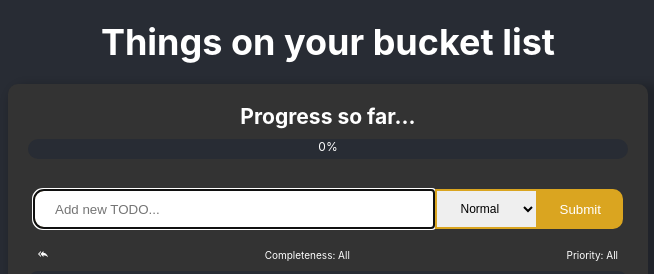
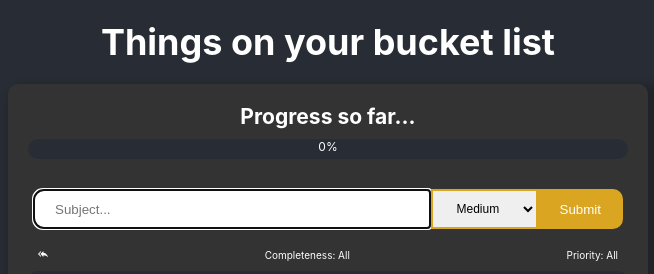
Before and after one commit to Gaccoo/Homework-33, a React (Create React App) app: page / in a window 1280 px wide. Shown: the top 274 px of the page, without its empty margins (312-966 px from the left). Built offline with nearby package versions, Linux system fonts and the light colour scheme.

Commit message:
Removed a million props, added event functions

```diff
--- a/src/App.tsx
+++ b/src/App.tsx
@@ -6,8 +6,7 @@ import Progress from './components/progress';
 import useLocalStorage from './hooks/localStorage';
 import { TODO } from './components/item';
 
-const App = () => {
-  const [todos, setTodos] = useLocalStorage('todos', [{
+const initialValue = [{
   id: 1, name: 'Wash dishes', priority: 1, done: false, file: null,
 },
 {
@@ -15,7 +14,10 @@ const App = () => {
 },
 {
   id: 3, name: 'Take out the dog.', priority: 2, done: false, file: null,
-  }]);
+}];
+
+const App = () => {
+  const [todos, setTodos] = useLocalStorage('todos', initialValue);
   const progress = ((todos.filter((item: TODO) => item.done).length / todos.length) * 100).toFixed(0);
 
   return (
@@ -28,7 +30,19 @@ const App = () => {
           {
               todos.length ? <Progress progress={progress} /> : null
             }
-          <Input todos={todos} setTodos={setTodos} />
+
+          <Input
+            onSubmit={(input) => {
+              const newObj = [...todos, {
+                id: Math.round(Math.random() * 1000),
+                name: input.name,
+                priority: input.priority,
+                done: false,
+                file: null,
+              }];
+              setTodos(newObj);
+            }}
+          />
           <List todos={todos} setTodos={setTodos} />
         </div>
       </div>
--- a/src/components/fileUploader.tsx
+++ b/src/components/fileUploader.tsx
@@ -1,4 +1,3 @@
-import { useState } from 'react';
 import { AiOutlinePicture } from 'react-icons/ai';
 import { TODO } from './item';
 
--- a/src/components/input.tsx
+++ b/src/components/input.tsx
@@ -1,101 +1,76 @@
 import React, { useEffect, useRef, useState } from 'react';
-import { TODO } from './item';
+import { priorities } from './item';
 
 type AppProps = {
-  todos: TODO[]
-  setTodos: (value: TODO[]) => void
-  edit?: boolean
-  setEdit?: (value: boolean) => void
   name?: string
-  id?: number
   priority?: number
+  onSubmit: (params: { name: string, priority: number }) => void
 }
 
-const inputColor = [
-  'green',
-  'goldenrod',
-  'red',
-];
-
 const Input = ({
-  todos, setTodos, edit, setEdit, name, id, priority,
+  name, priority, onSubmit,
 }: AppProps) => {
   const [input, setInput] = useState({ name: '', priority: 1 });
   const todoInput = useRef<HTMLInputElement>(null);
+
   useEffect(() => {
     todoInput.current?.focus();
   });
-  const submitHandler = (event: { preventDefault: () => void; }) => {
+
+  useEffect(() => {
+    if (typeof name === 'string' && typeof priority === 'number') {
+      setInput({ name, priority });
+    }
+  }, []);
+
+  const submitNewHandler = (event: { preventDefault: () => void; }) => {
     event.preventDefault();
-    if (!edit) {
-      setTodos([...todos, {
-        id: Math.round(Math.random() * 1000), name: input.name, priority: input.priority, done: false, file: null,
-      }]);
-      setInput({ ...input, name: '' });
-    }
-    if (setEdit) {
-      setEdit(false);
-    }
-  };
-  const changeHandler = (value: string, itemId: number | undefined) => {
-    if (edit) {
-      const newState = todos.map((item) => {
-        if (item.id === itemId) {
-          return { ...item, name: value };
-        }
-        return item;
-      });
-      setTodos(newState);
-    } else {
-      setInput({ ...input, name: value });
-    }
-  };
-
-  const selectChangeHandler = (value: number, itemId: number | undefined) => {
-    if (edit) {
-      const newState = todos.map((item) => {
-        if (item.id === itemId) {
-          return { ...item, priority: value };
-        }
-        return item;
-      });
-      setTodos(newState);
-    } else {
-      setInput({ ...input, priority: value });
-    }
+    onSubmit(input);
+    setInput({
+      ...input,
+      name: '',
+    });
   };
 
   return (
-    <form className="input-wrapper" onSubmit={submitHandler}>
+    <form className="input-wrapper" onSubmit={submitNewHandler}>
       <input
         ref={todoInput}
         className="input"
         type="text"
-        // @ts-ignore
-        style={{ border: `2px solid ${edit ? inputColor[priority] : inputColor[input.priority]}` }}
-        placeholder="Add new TODO..."
-        value={edit ? name : input.name}
-        onChange={(e) => changeHandler(e.target.value, id)}
+        style={{ border: `2px solid ${priorities[input.priority].color}` }}
+        placeholder="Subject..."
+        value={input.name}
+        onChange={(e) => {
+          const newInput = { ...input };
+          newInput.name = e.target.value;
+          setInput(newInput);
+        }}
       />
 
       <select
         className="select-input"
         name="priority"
-        // @ts-ignore
-        style={{ border: `2px solid ${edit ? inputColor[priority] : inputColor[input.priority]}` }}
-        value={edit ? priority : input.priority}
-        onChange={(event) => selectChangeHandler(+event.target.value, id)}
+        style={{ border: `2px solid ${priorities[input.priority].color}` }}
+        value={input.priority}
+        onChange={(event) => {
+          const newSelect = { ...input, priority: +event.target.value };
+          setInput(newSelect);
+        }}
       >
-        <option value="0">Low</option>
-        <option value="1">Normal</option>
-        <option value="2">High</option>
+        {
+          priorities.map((item) => (
+            <option key={item.name} value={item.id}>{item.name}</option>
+          ))
+        }
       </select>
       <input
         className="button"
         type="submit"
-        // @ts-ignore
-        style={edit ? { border: `2px solid ${inputColor[priority]}`, backgroundColor: inputColor[priority] }
-          : { border: `2px solid ${inputColor[input.priority]}`, backgroundColor: inputColor[input.priority] }}
+        style={{
+          border: `2px solid ${priorities[input.priority].color}`,
+          backgroundColor: priorities[input.priority].color,
+        }}
       />
     </form>
   );
--- a/src/components/item.tsx
+++ b/src/components/item.tsx
@@ -16,38 +16,52 @@ type ListProps = {
   id: number
   priority: number
   done: boolean
-  doneHandler: (id: number) => void
-  deleteHandler: (id: number) => void
+  onDone: (id: number) => void
+  onDelete: (id: number) => void
   todos: TODO[]
   setTodos: (value: TODO[]) => void
 }
+
+export const priorities = [
+  { name: 'Low', color: 'green', id: 0 },
+  { name: 'Medium', color: 'goldenrod', id: 1 },
+  { name: 'High', color: 'red', id: 2 },
+];
+
+const priorityClassSelector = (priorityValue: number) => {
+  let classToReturn = '';
+  if (!priorityValue) {
+    classToReturn = 'todo low';
+  }
+  if (priorityValue === 1) {
+    classToReturn = 'todo';
+  }
+  if (priorityValue === 2) {
+    classToReturn = 'todo high';
+  }
+  return classToReturn;
+};
+
 const Item = ({
-  name, id, priority, done, doneHandler, deleteHandler, todos, setTodos,
+  name, id, priority, done, onDone, onDelete, todos, setTodos,
 }: ListProps) => {
   const [edit, setEdit] = useState(false);
   const picture = todos.find((item) => item.id === id);
-  const priorityClassSelector = () => {
-    let classToReturn = '';
-    if (!priority) {
-      classToReturn = 'todo low';
-    }
-    if (priority === 1) {
-      classToReturn = 'todo';
-    }
-    if (priority === 2) {
-      classToReturn = 'todo high';
-    }
-    return classToReturn;
-  };
+
   return edit ? (
     <Input
-      todos={todos}
-      setTodos={setTodos}
-      edit={edit}
-      setEdit={setEdit}
       name={name}
-      id={id}
       priority={priority}
+      onSubmit={(input) => {
+        const newState = todos.map((item) => {
+          if (item.id === id) {
+            return { ...item, name: input.name, priority: input.priority };
+          }
+          return item;
+        });
+        setTodos(newState);
+        setEdit(false);
+      }}
     />
 
   )
@@ -55,14 +69,21 @@ const Item = ({
       <div
         style={done ? { opacity: 0.4, textDecoration: 'line-through' }
           : { opacity: 1, textDecoration: undefined }}
-        className={priorityClassSelector()}
+        className={priorityClassSelector(priority)}
       >
-        <div className="todo-info" onClick={() => doneHandler(id)}>
+        <div className="todo-info" onClick={() => onDone(id)}>
 
-          <input className="checkbox" type="checkbox" checked={done} onChange={() => doneHandler(id)} />
+          <input className="checkbox" type="checkbox" checked={done} onChange={() => onDone(id)} />
           {
+            picture?.file ? (
+              <img
+                className="todo-img"
+                alt="not found"
+                style={{ width: '20px', height: '20px', borderRadius: '50%' }}
   // @ts-ignore
-            picture?.file ? <img className="todo-img" alt="not found" style={{ width: '20px', height: '20px', borderRadius: '50%' }} src={picture.file.image} />
+                src={picture.file.image}
+              />
+            )
               : null
           }
           <h3 className="todo-name">{name}</h3>
@@ -78,7 +99,7 @@ const Item = ({
           >
             <AiOutlineEdit />
           </span>
-          <span onClick={() => deleteHandler(id)} className="icon"><AiOutlineDelete /></span>
+          <span onClick={() => onDelete(id)} className="icon"><AiOutlineDelete /></span>
         </div>
       </div>
     );
--- a/src/components/list.tsx
+++ b/src/components/list.tsx
@@ -1,7 +1,6 @@
 import React, { useState } from 'react';
 import { MdOutlineReplyAll } from 'react-icons/md';
-import { FcHighPriority, FcLowPriority, FcMediumPriority } from 'react-icons/all';
-import Item, { TODO } from './item';
+import Item, { priorities, TODO } from './item';
 
 type AppProps = {
   todos: TODO[]
@@ -13,22 +12,53 @@ type Filter = {
   priority: number | undefined
 }
 
-const priorityList = [
-  'Low',
-  'Normal',
-  'High',
-];
+const filterHandler = (type: string, filterState: Filter) => {
+  const newFilerState:Filter = { state: undefined, priority: undefined };
+  if (type === 'F') {
+    switch (filterState.state) {
+      case 'Finished':
+        newFilerState.state = 'Unfinished';
+        break;
+      case 'Unfinished':
+        newFilerState.state = undefined;
+        break;
+      case undefined:
+        newFilerState.state = 'Finished';
+        break;
+      default:
+        return { ...filterState, state: undefined };
+    }
+  } else {
+    switch (filterState.priority) {
+      case undefined:
+        newFilerState.priority = 0;
+        break;
+      case 0:
+        newFilerState.priority = 1;
+        break;
+      case 1:
+        newFilerState.priority = 2;
+        break;
+      case 2:
+        newFilerState.priority = undefined;
+        break;
+      default:
+        newFilerState.priority = undefined;
+    }
+  }
+  return newFilerState;
+};
 
 const List = ({
   todos, setTodos,
 }: AppProps) => {
   const [filter, setFilter] = useState<Filter>({ state: undefined, priority: undefined });
 
-  const deleteHandler = (id: number) => {
+  const onDelete = (id: number) => {
     const newTodos = todos.filter((item) => item.id !== id);
     setTodos(newTodos);
   };
-  const doneHandler = (id: number) => {
+  const onDone = (id: number) => {
     const newTodos = todos.map((item) => {
       if (item.id === id) {
         return { ...item, done: !item.done };
@@ -38,40 +68,6 @@ const List = ({
     setTodos(newTodos);
   };
 
-  const filterHandler = (type: string) => {
-    if (type === 'F') {
-      switch (filter.state) {
-        case 'Finished':
-          setFilter({ ...filter, state: 'Unfinished' });
-          break;
-        case 'Unfinished':
-          setFilter({ ...filter, state: undefined });
-          break;
-        case undefined:
-          setFilter({ ...filter, state: 'Finished' });
-          break;
-        default:
-          setFilter({ ...filter, state: undefined });
-      }
-    } else {
-      switch (filter.priority) {
-        case undefined:
-          setFilter({ ...filter, priority: 0 });
-          break;
-        case 0:
-          setFilter({ ...filter, priority: 1 });
-          break;
-        case 1:
-          setFilter({ ...filter, priority: 2 });
-          break;
-        case 2:
-          setFilter({ ...filter, priority: undefined });
-          break;
-        default:
-          setFilter({ ...filter, priority: undefined });
-      }
-    }
-  };
   return (
     <div className="todo-window">
       <div className="todo-list__controls">
@@ -81,19 +77,23 @@ const List = ({
         >
           <MdOutlineReplyAll />
         </span>
-        {/* eslint-disable-next-line no-nested-ternary */}
-        <span className="icon" onClick={() => filterHandler('F')}>{filter.state ? `Completeness: ${filter.state}` : 'Completeness: All'}</span>
+
         <span
           className="icon"
-          onClick={() => filterHandler('P')}
+          onClick={() => setFilter(filterHandler('F', filter))}
         >
-          {typeof filter.priority === 'number' ? `Priority: ${priorityList[filter.priority]}` : 'Priority: All'}
+          {filter.state ? `Completeness: ${filter.state}` : 'Completeness: All'}
+        </span>
+        <span
+          className="icon"
+          onClick={() => setFilter(filterHandler('P', filter))}
+        >
+          {typeof filter.priority === 'number' ? `Priority: ${priorities[filter.priority].name}` : 'Priority: All'}
         </span>
 
       </div>
       <div className="todo-list">
         {
-          // eslint-disable-next-line eqeqeq
         todos.filter((item) => {
           if (filter.state === undefined) {
             return item;
@@ -116,8 +116,8 @@ const List = ({
               id={item.id}
               done={item.done}
               priority={item.priority}
-              doneHandler={doneHandler}
-              deleteHandler={deleteHandler}
+              onDone={onDone}
+              onDelete={onDelete}
               todos={todos}
               setTodos={setTodos}
             />
```
Lines whose indentation alone changed are shown as unchanged.
